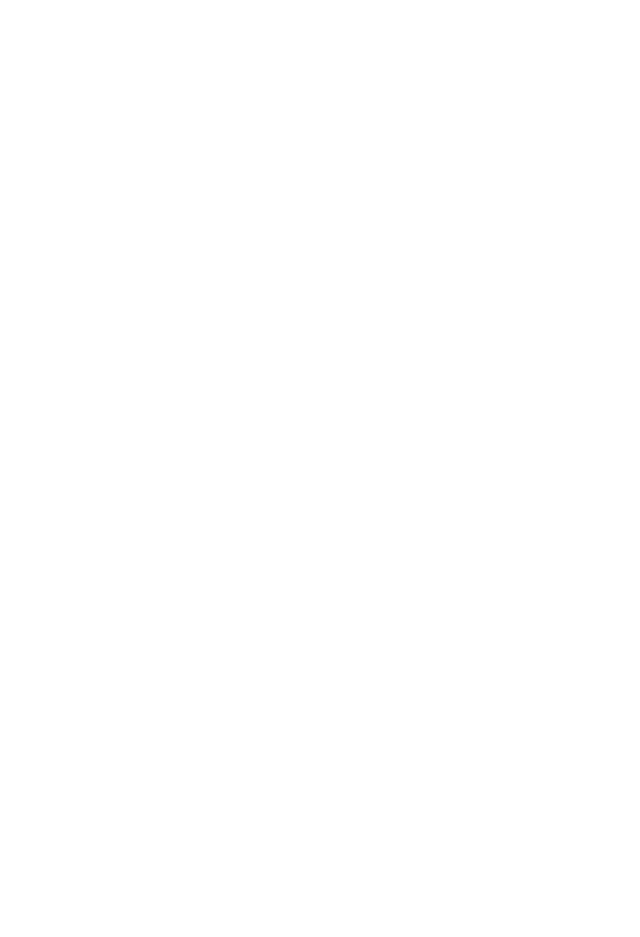
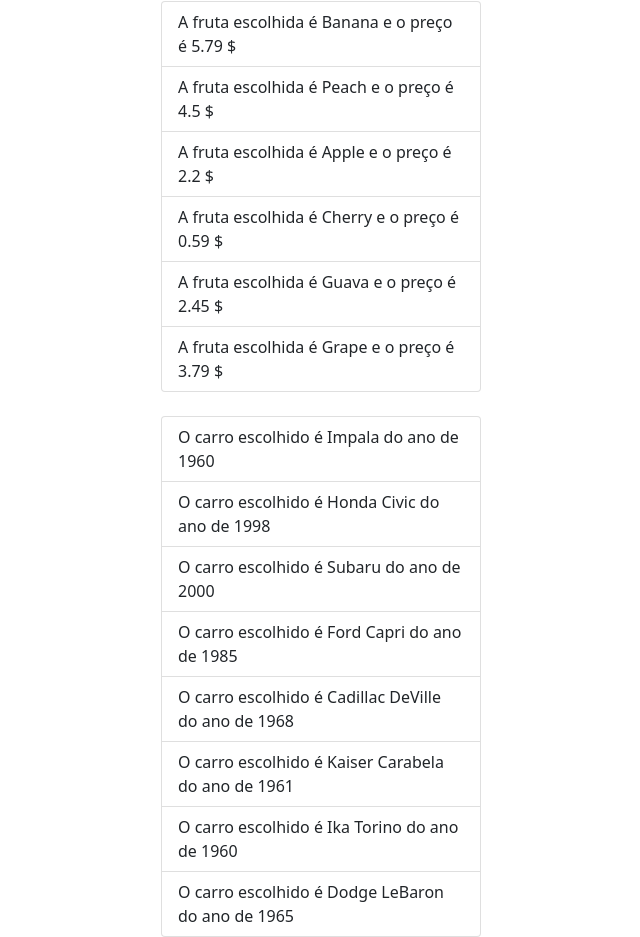
Before and after one commit to Daniel-Fonseca-da-Silva/Explorando-Diretivas-com-Angular, an Angular app: page / in a window 1280 px wide. Shown: the part 418-1355 px from the top of the page, without its empty margins (319-959 px from the left). Before the commit the page ends 800 px from the top, so only its background shows below. Built offline with nearby package versions, Linux system fonts and the light colour scheme.

Commit message:
Iteração com ngFor

```diff
--- a/src/app/app.component.html
+++ b/src/app/app.component.html
@@ -68,3 +68,21 @@
     Esse é o padrão
   </li>
 </ul>
+
+<ul class="list-group mx-auto col-3 mt-4">
+  <li
+    class="list-group-item"
+    *ngFor="let fruit of fruits"
+    >
+  A fruta escolhida é {{ fruit.name }} e o preço é {{ fruit.price }} $
+  </li>
+</ul>
+
+<ul class="list-group mx-auto col-3 mt-4">
+  <li
+    class="list-group-item"
+    *ngFor="let car of cars"
+    >
+  O carro escolhido é {{ car.name }} do ano de {{ car.year }}
+  </li>
+</ul>
--- a/src/app/app.component.ts
+++ b/src/app/app.component.ts
@@ -9,6 +9,67 @@
 
   count = 0
   randomNumber = 0
+  fruits = [
+    {
+      name: 'Banana',
+      price: 5.79
+    },
+    {
+      name: 'Peach',
+      price: 4.50
+    },
+    {
+      name: 'Apple',
+      price: 2.20
+    },
+    {
+      name: 'Cherry',
+      price: 0.59
+    },
+    {
+      name: 'Guava',
+      price: 2.45
+    },
+    {
+      name: 'Grape',
+      price: 3.79
+    }
+  ]
+
+  cars = [
+    {
+      name: 'Impala',
+      year: 1960
+    },
+    {
+      name: 'Honda Civic',
+      year: 1998
+    },
+    {
+      name: 'Subaru',
+      year: 2000
+    },
+    {
+      name: 'Ford Capri',
+      year: 1985
+    },
+    {
+      name: 'Cadillac DeVille',
+      year: 1968
+    },
+    {
+      name: 'Kaiser Carabela',
+      year: 1961
+    },
+    {
+      name: 'Ika Torino',
+      year: 1960
+    },
+    {
+      name: 'Dodge LeBaron',
+      year: 1965
+    }
+  ]
 
   constructor() {}
 
@@ -18,9 +79,8 @@
       if(this.count === 15)
         clearInterval(interval)
     }, 1000)
-
     this.randomNumber = Math.floor(Math.random() * 11);
-
+    console.log(this.fruits)
   }
 
 }
```
